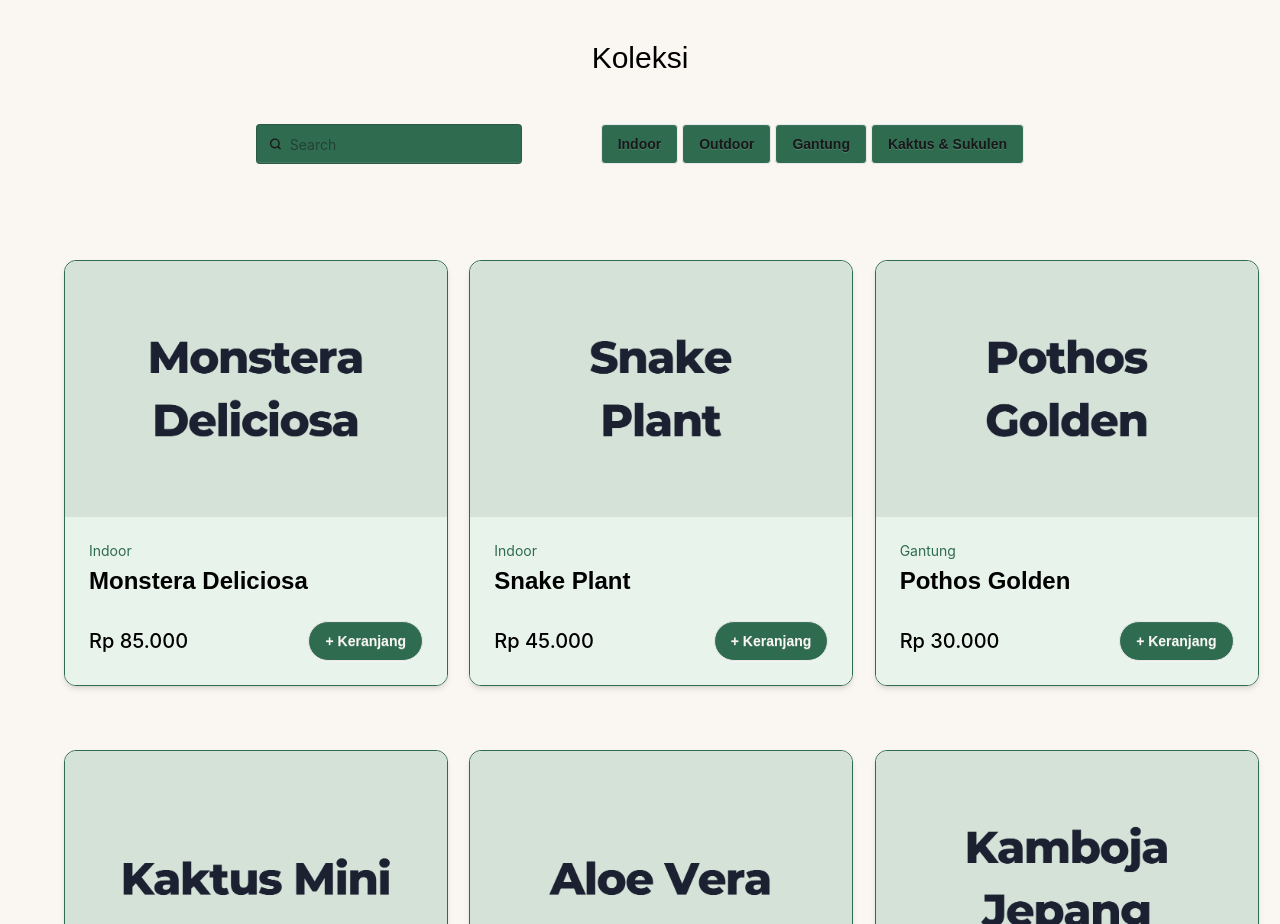
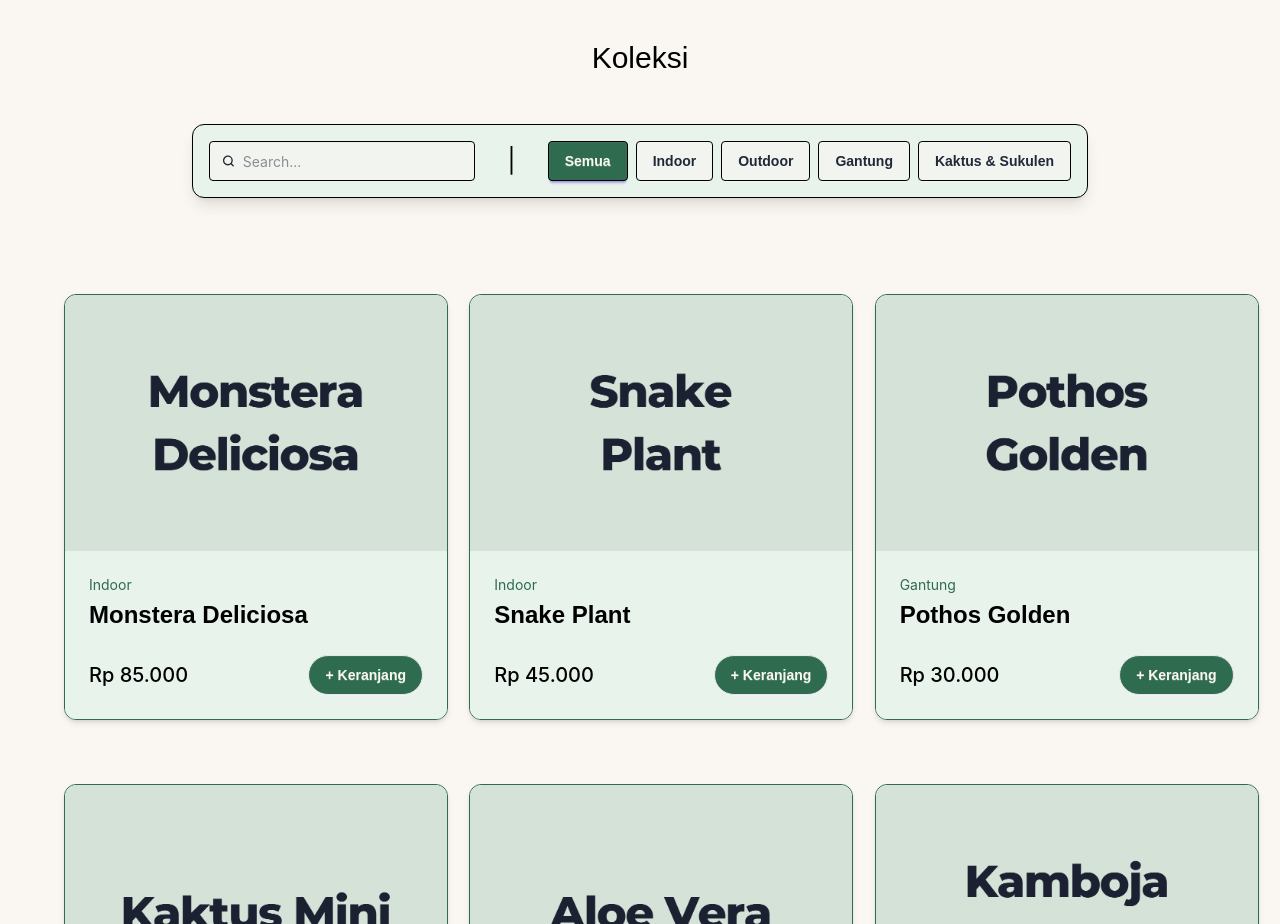
Before and after one commit to ekakurniaiioo/Daun-Kita, a React (Vite) app: page / in a window 1280 px wide. Shown: the part 920-1844 px from the top of the page. Built offline with nearby package versions, Linux system fonts and the light colour scheme.

Commit message:
Improve search & filter UI

```diff
--- a/src/assets/components/FilterKatalog.jsx
+++ b/src/assets/components/FilterKatalog.jsx
@@ -3,38 +3,39 @@ export function FilterKatalog({ setFilter }) {
     <div>
       <form
         onChange={(event) => setFilter(event.target.value)}
-        className="filter"
+        className="flex gap-2 flex-wrap"
       >
         <input
-          className="btn bg-forest font-poppins hover:bg-amber-500 hover:text-dark"
-          type="reset"
+          className="btn bg-cream/60 text-dark font-poppins hover:bg-amber-500 hover:text-dark checked:bg-forest checked:text-cream border border-black transition-colors duration-300"
+          type="radio"
           name="filter"
-          value="×"
-          onClick={() => setFilter("")}
+          value=""
+          aria-label="Semua"
+          defaultChecked
         />
         <input
-          className="btn bg-forest font-poppins hover:bg-amber-500 hover:text-dark"
+          className="btn bg-cream/60 text-dark font-poppins hover:bg-amber-500 hover:text-dark checked:bg-forest checked:text-cream border border-black transition-colors duration-300"
           type="radio"
           name="filter"
           value="Indoor"
           aria-label="Indoor"
         />
         <input
-          className="btn bg-forest font-poppins hover:bg-amber-500 hover:text-dark"
+          className="btn bg-cream/60 text-dark font-poppins hover:bg-amber-500 hover:text-dark checked:bg-forest checked:text-cream border border-black transition-colors duration-300"
           type="radio"
           name="filter"
           value="Outdoor"
           aria-label="Outdoor"
         />
         <input
-          className="btn bg-forest font-poppins hover:bg-amber-500 hover:text-dark"
+          className="btn bg-cream/60 text-dark font-poppins hover:bg-amber-500 hover:text-dark checked:bg-forest checked:text-cream border border-black transition-colors duration-300"
           type="radio"
           name="filter"
           value="Gantung"
           aria-label="Gantung"
         />
         <input
-          className="btn bg-forest font-poppins hover:bg-amber-500 hover:text-dark"
+          className="btn bg-cream/60 text-dark font-poppins hover:bg-amber-500 hover:text-dark checked:bg-forest checked:text-cream border border-black transition-colors duration-300"
           type="radio"
           name="filter"
           value="Kaktus & Sukulen"
--- a/src/assets/components/Katalog.jsx
+++ b/src/assets/components/Katalog.jsx
@@ -16,11 +16,12 @@ export function Katalog() {
         </h2>
       </header>
 
-      <section className="max-w-3xl mx-auto flex items-center justify-between gap-4 mb-24">
+      <section className="max-w-4xl bg-forest-light py-4 px-4 mx-auto flex items-center justify-between gap-4 mb-24 border border-black rounded-xl shadow-lg">
         <SearchKatalog
         search={search}
         setSearch={setSearch}
         />
+        <span className="text-black text-2xl text-center">|</span>
         <FilterKatalog
         setFilter={setFilter}
         />
--- a/src/assets/components/SearchKatalog.jsx
+++ b/src/assets/components/SearchKatalog.jsx
@@ -1,9 +1,9 @@
 export function SearchKatalog({ search, setSearch }) {
   return (
     <div>
-      <label className="input bg-forest">
+      <label className="input bg-cream/60 border border-black transition-colors duration-300 has-[:focus]:bg-forest/40">
         <svg
-          className="h-[1em]"
+          className="h-[1em] text-dark"
           xmlns="http://www.w3.org/2000/svg"
           viewBox="0 0 24 24"
         >
@@ -21,8 +21,8 @@ export function SearchKatalog({ search, setSearch }) {
         <input
           value={search}
           type="search"
-          className="grow text-white"
-          placeholder="Search"
+          className="grow text-dark placeholder:text-dark"
+          placeholder="Search..."
           onChange={(event) => setSearch(event.target.value)}
         />
       </label>
```
